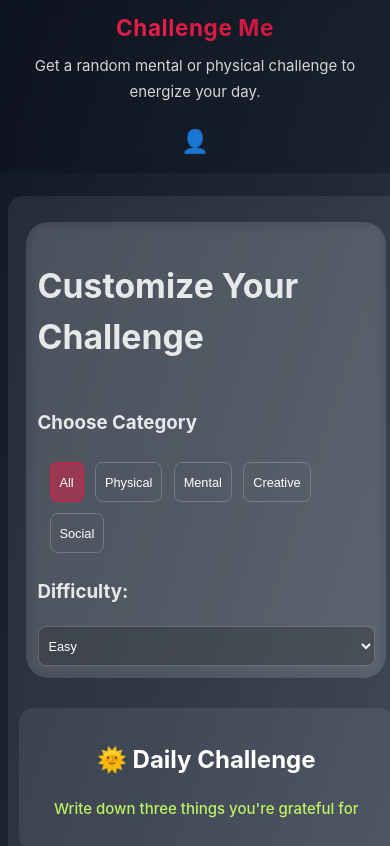
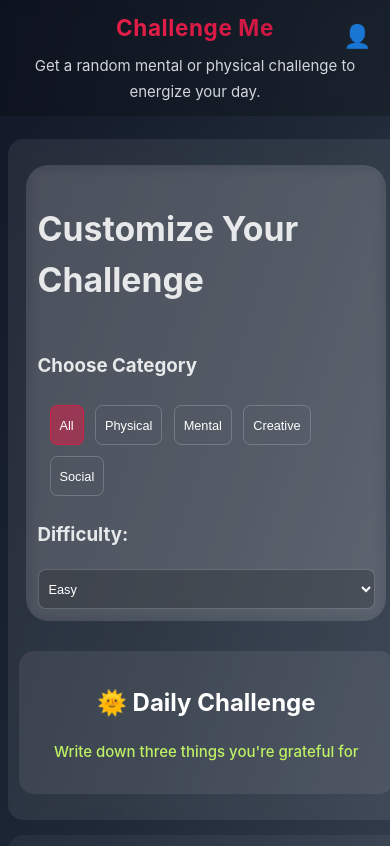
Before and after one commit to robertoandino/challenge-me, a React (Vite) app: page / in a window 390 px wide. Shown: the top 846 px of the page. Built offline with nearby package versions, Linux system fonts and the light colour scheme.

Commit message:
Add absolute positioning to profile menu container for improved layout

```diff
--- a/src/pages/responsive.css
+++ b/src/pages/responsive.css
@@ -122,6 +122,11 @@
         padding: 0.5rem;
         min-height: 40px;
     }
+    .profile-menu-container {
+        position: absolute;
+        top: 0.5rem;
+        right: 0.75rem;
+    }
     .profile-dropdown {
         left: 0.5rem;
         right: 0.5rem;
```
